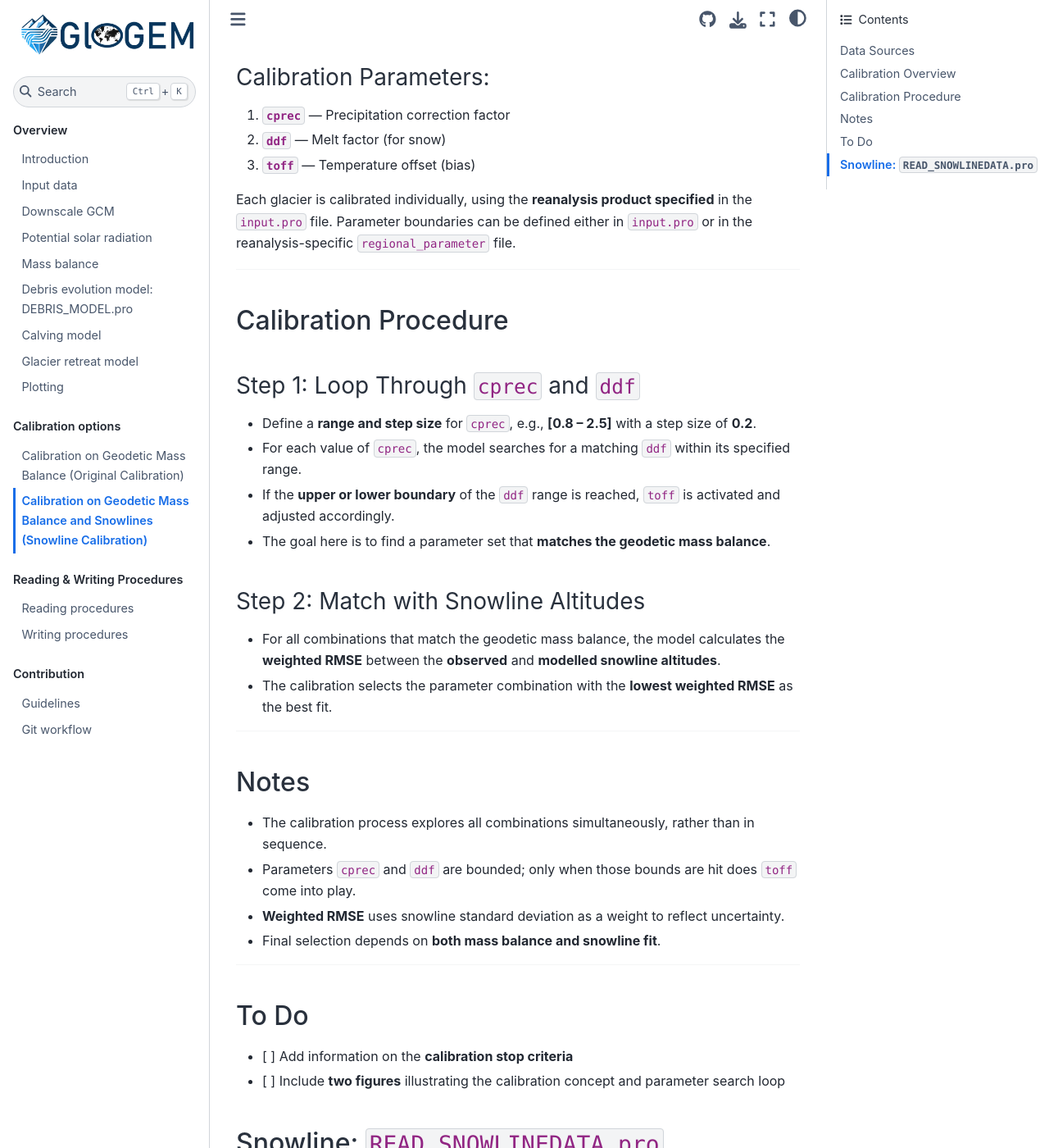
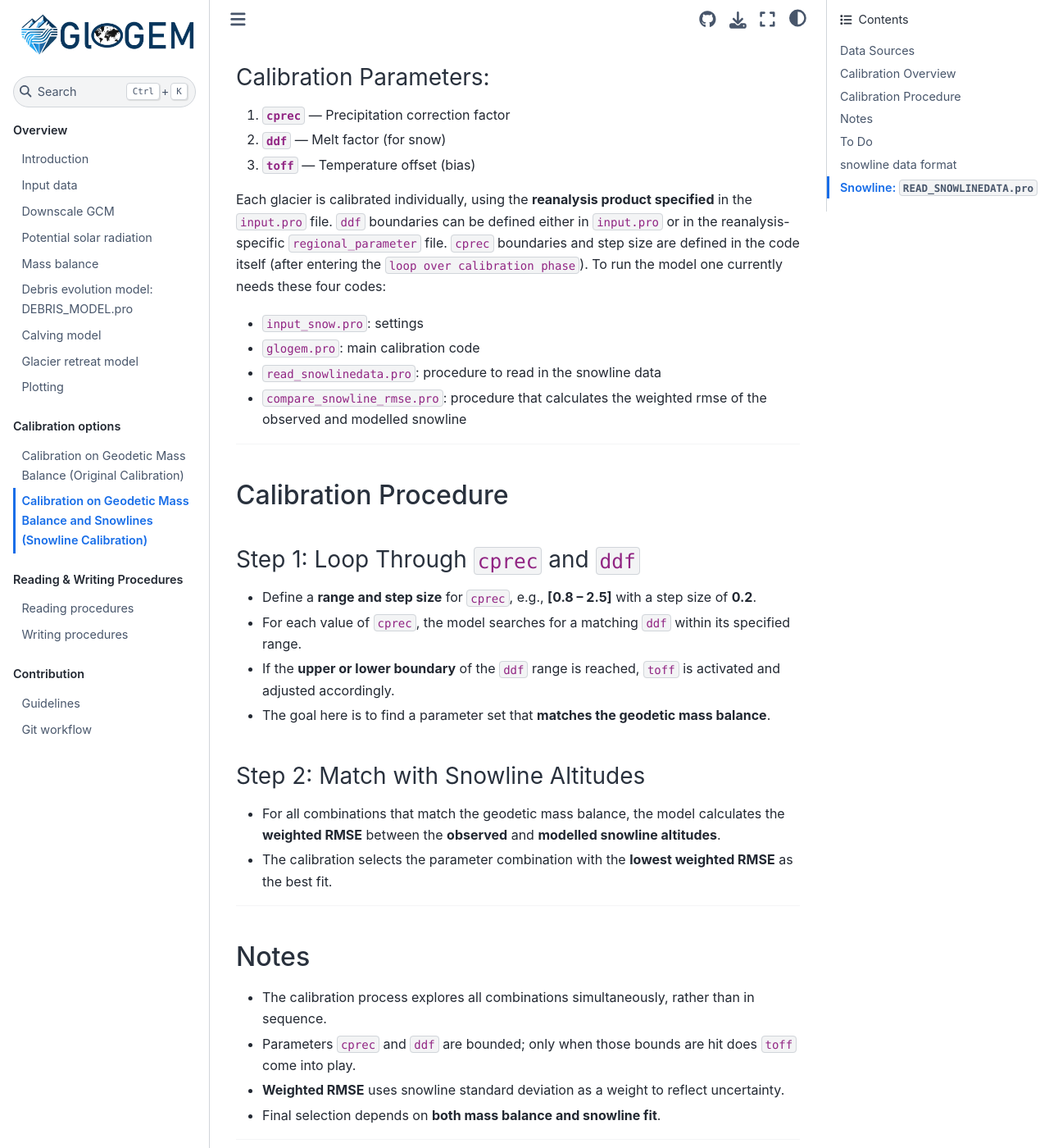
Before and after one commit to eth-vaw-glaciology/GloGEM-doc-temp, a Sphinx documentation site: the page built from docs/source/READ_SNOWLINEDATA_documentation.md, in a window 1280 px wide and 1400 px high, scrolled down 757 px. Shown: the whole window at 82% size. Built offline with Sphinx 7.4.7 and the Sphinx Book theme 1.1.4, drawn with Linux system fonts in a browser that asks for light colours.

Commit message:
Update READ_SNOWLINEDATA_documentation.md

```diff
--- a/docs/source/READ_SNOWLINEDATA_documentation.md
+++ b/docs/source/READ_SNOWLINEDATA_documentation.md
@@ -26,7 +26,11 @@ Unlike the original calibration, this method does **not loop through calibration
 2. **`ddf`** — Melt factor (for snow)
 3. **`toff`** — Temperature offset (bias)
 
-Each glacier is calibrated individually, using the **reanalysis product specified** in the `input.pro` file. Parameter boundaries can be defined either in `input.pro` or in the reanalysis-specific `regional_parameter` file.
+Each glacier is calibrated individually, using the **reanalysis product specified** in the `input.pro` file. `ddf` boundaries can be defined either in `input.pro` or in the reanalysis-specific `regional_parameter` file. `cprec` boundaries and step size are defined in the code itself (after entering the `loop over calibration phase`). To run the model one currently needs these four codes:
+- `input_snow.pro`: settings
+- `glogem.pro`: main calibration code
+- `read_snowlinedata.pro`: procedure to read in the snowline data
+- `compare_snowline_rmse.pro`: procedure that calculates the weighted rmse of the observed and modelled snowline
 
 ---
 
@@ -61,7 +65,7 @@ Each glacier is calibrated individually, using the **reanalysis product specifie
 - [ ] Include **two figures** illustrating the calibration concept and parameter search loop
 
 
-
+## snowline data format
 
 ## Snowline: `READ_SNOWLINEDATA.pro`
 
```
